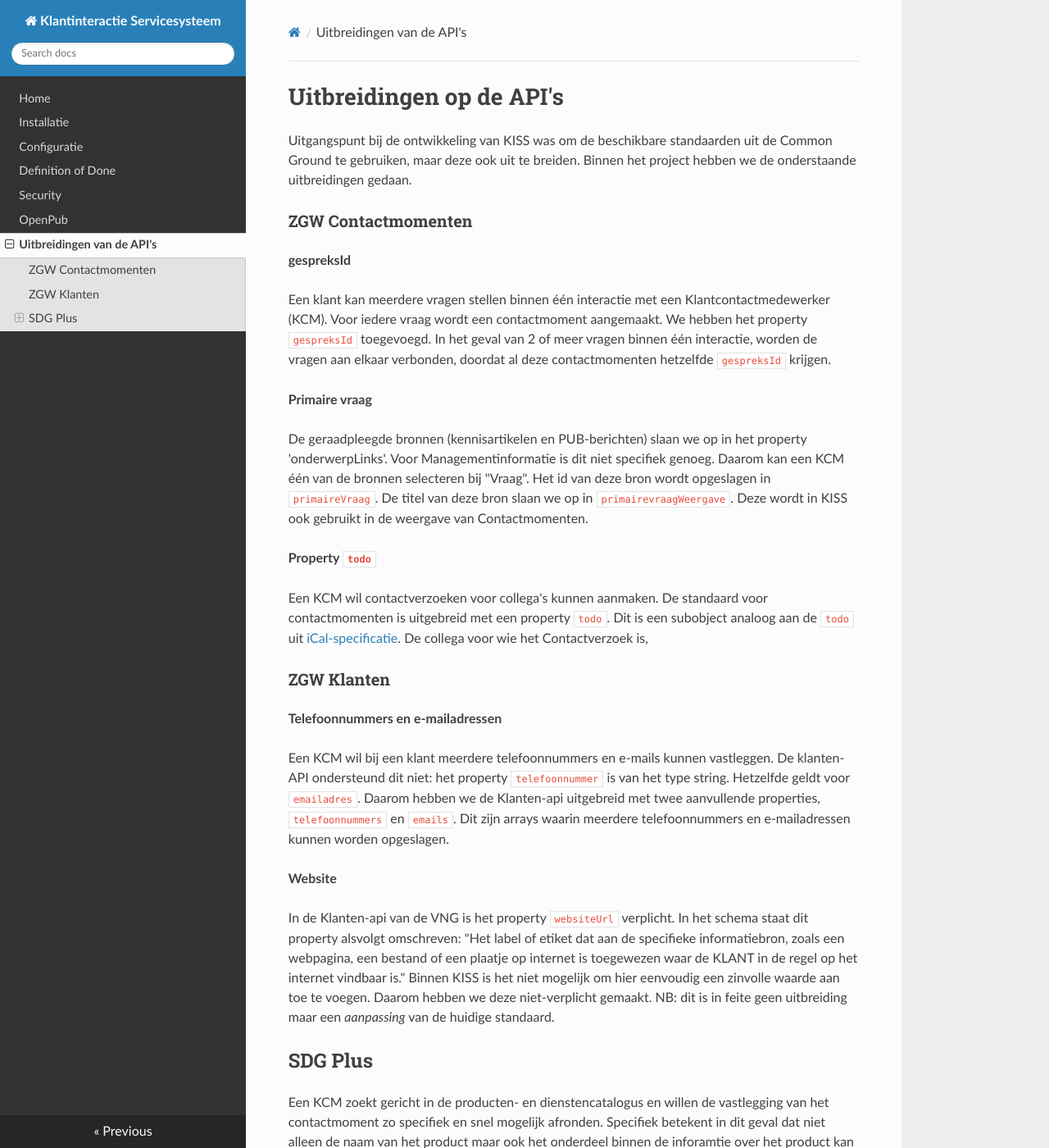
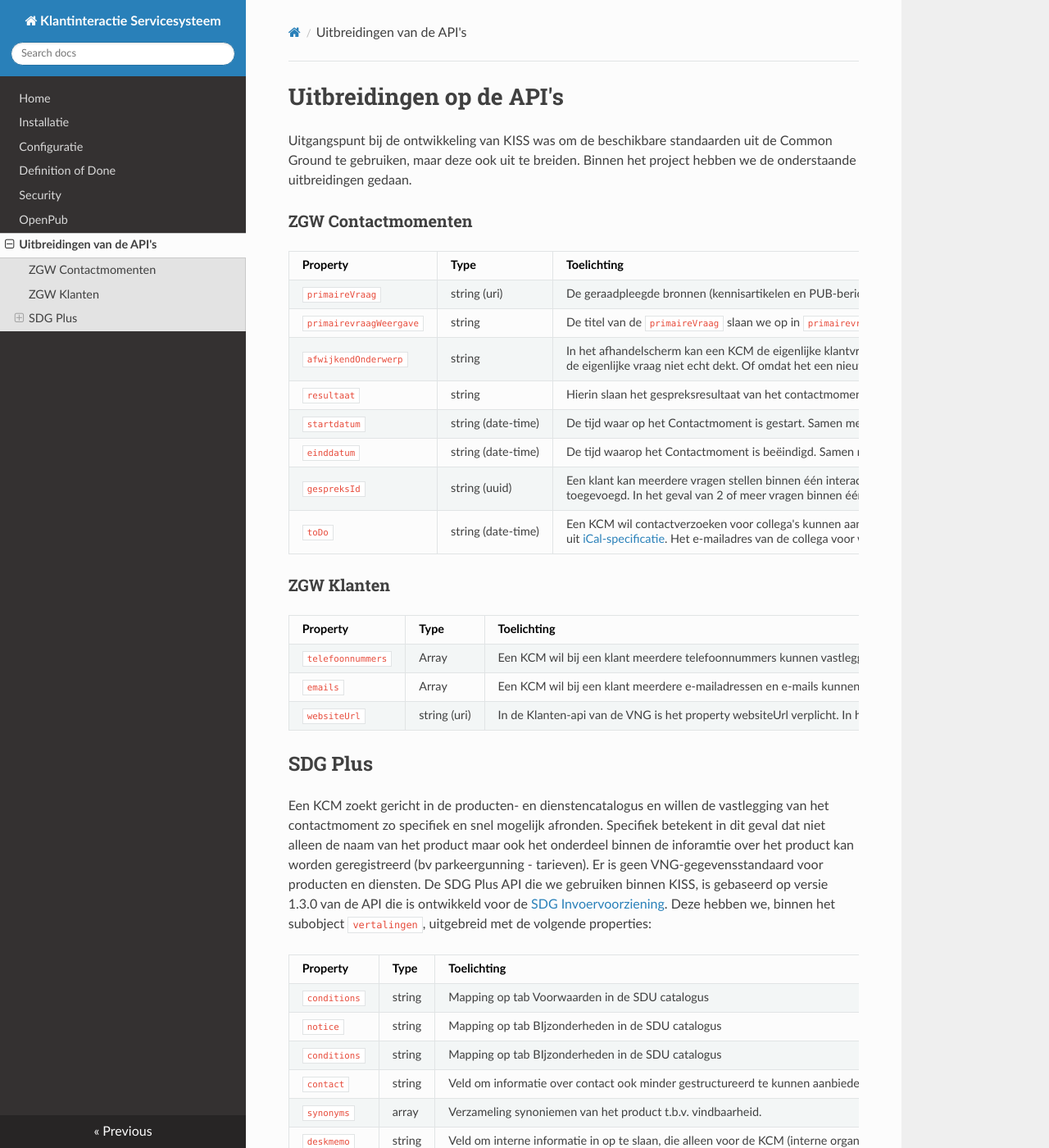
Before and after one commit to Klantinteractie-Servicesysteem/.github, an MkDocs documentation site: the page built from docs/UITBREIDING-APIS.md, in a window 1280 px wide and 1400 px high. Shown: the whole window at 82% size. Built offline with MkDocs 1.6.1, drawn with Linux system fonts in a browser that asks for light colours; nearby versions of some CDN libraries; some of the changed text lies outside the part shown.

Commit message:
Update UITBREIDING-APIS.md
Overzicht bijgewerkt, omdat vooral de uitbreidingen op Contacten niet volledig bleek. Weergave aangepast.

```diff
--- a/docs/UITBREIDING-APIS.md
+++ b/docs/UITBREIDING-APIS.md
@@ -3,33 +3,57 @@
 Uitgangspunt bij de ontwikkeling van KISS was om de beschikbare standaarden uit de Common Ground te gebruiken, maar deze ook uit te breiden. Binnen het project hebben we de onderstaande  uitbreidingen gedaan.
 
 ### ZGW Contactmomenten
-**gespreksId**
 
-Een klant kan meerdere vragen stellen binnen één interactie met een Klantcontactmedewerker (KCM). Voor iedere vraag wordt een contactmoment aangemaakt. We hebben het property `gespreksId` toegevoegd. In het geval van 2 of meer vragen binnen één interactie, worden de vragen aan elkaar verbonden, doordat al deze contactmomenten hetzelfde `gespreksId` krijgen.
+| Property  | Type | Toelichting |
+|--------|--------|--------|
+| `primaireVraag` | string (uri) | De geraadpleegde bronnen (kennisartikelen en PUB-berichten) slaan we op in het property `onderwerpLinks`. Voor Managementinformatie is dit niet specifiek genoeg. Daarom kan een KCM één van de bronnen selecteren bij "Vraag". De verwijzing naar deze bron wordt opgeslagen in `primaireVraag`. |
+| `primairevraagWeergave` | string | De titel van de `primaireVraag` slaan we op in `primairevraagWeergave`. Deze wordt in KISS ook gebruikt in de weergave van Contactmomenten: hiermee kan een KCM zien wat de vraag van de klant was. |
+| `afwijkendOnderwerp` | string | In het afhandelscherm kan een KCM de eigenlijke klantvraag invullen. Bijvoorbeeld omdat de `primaireVraagWeergave` de eigenlijke vraag niet echt dekt. Of omdat het een nieuwe vraag is, die nog niet in de bron is verwerkt (sticker in je paspoort). Ook deze informatie is in te zien door de KCM bij het bekijken van Contactmomenten. |
+| `resultaat` | string  | Hierin slaan het  gespreksresultaat van het contactmoment op, bijvoorbeeld 'Doorverbonden' of 'zelfstandig afgehandeld'.  |
+| `startdatum` | string (date-time) | De tijd waar op het Contactmoment is gestart. Samen met `einddatum` bepaaalt dit de gespreksduur. |
+| `einddatum` | string (date-time) | De tijd waarop het Contactmoment is beëindigd. Samen met `startdatum` bepaaalt dit de gespreksduur. |
+| `gespreksId` | string (uuid) | Een klant kan meerdere vragen stellen binnen één interactie met een Klantcontactmedewerker (KCM). Voor iedere vraag wordt een contactmoment aangemaakt. We hebben het property `gespreksId` toegevoegd. In het geval van 2 of meer vragen binnen één interactie, worden de vragen aan elkaar verbonden, doordat al deze contactmomenten hetzelfde `gespreksId` krijgen |
+| `toDo` | string (date-time) | Een KCM wil contactverzoeken voor collega's kunnen aanmaken. De standaard voor contactmomenten is uitgebreid met een property `todo`.  Dit is een subobject analoog aan de `todo` uit [iCal-specificatie](https://en.wikipedia.org/wiki/ICalendar). Het e-mailadres van de collega voor wie het Contactverzoek is, komt te staan in `toDo.attendees`. Als er een afdeling gekozen wordt, komt die ook in `toDo.attendees` te staan. |
 
-**Primaire vraag**
 
-De geraadpleegde bronnen (kennisartikelen en PUB-berichten) slaan we op in het property 'onderwerpLinks'. Voor Managementinformatie is dit niet specifiek genoeg. Daarom kan een KCM één van de bronnen selecteren bij "Vraag". Het id van deze bron wordt opgeslagen in `primaireVraag`. De titel van deze bron slaan we op in `primairevraagWeergave`. Deze wordt in KISS ook gebruikt in de weergave van Contactmomenten.
 
-**Property `todo`**
-
-Een KCM wil contactverzoeken voor collega's kunnen aanmaken. De standaard voor contactmomenten is uitgebreid met een property `todo`.  Dit is een subobject analoog aan de `todo` uit [iCal-specificatie](https://en.wikipedia.org/wiki/ICalendar). De collega voor wie het Contactverzoek is,
 
 ### ZGW Klanten
-**Telefoonnummers en e-mailadressen**
 
-Een KCM wil bij een klant meerdere telefoonnummers en e-mails kunnen vastleggen. De klanten-API ondersteund dit niet: het property `telefoonnummer` is van het type string. Hetzelfde geldt voor `emailadres`. Daarom hebben we de Klanten-api uitgebreid met twee aanvullende properties, `telefoonnummers` en `emails`. Dit zijn arrays waarin meerdere telefoonnummers en e-mailadressen kunnen worden opgeslagen.
+| Property  | Type | Toelichting |
+|--------|--------|--------|
+| `telefoonnummers` | Array | Een KCM wil bij een klant meerdere telefoonnummers kunnen vastleggen. De klanten-API ondersteund dit niet: het property `telefoonnummer` is van het type string. Daarom is hier de array toegevoegd, waarin meerdere telefoonnummers kunnen. Elk telefoonnummer bestaat uit `telefoonnummers.telefoonnummer` en `telefoonnummers.naam`.  |
+| `emails` | Array | Een KCM wil bij een klant meerdere e-mailadressen en e-mails kunnen vastleggen. De klanten-API ondersteund dit niet: het property `emailadres` is van het type string. Daarom is hier de array toegevoegd, waarin meerdere e-mailadressen in kunnen. Elk e-mailadres bestaat uit `emails.email` en `emails.naam`.  |
+| `websiteUrl` | string (uri)  |   In de Klanten-api van de VNG is het property websiteUrl verplicht. In het schema staat dit property alsvolgt omschreven: "Het label of etiket dat aan de specifieke informatiebron, zoals een webpagina, een bestand of een plaatje op internet is toegewezen waar de KLANT in de regel op het internet vindbaar is." Binnen KISS is het niet mogelijk om hier eenvoudig een zinvolle waarde aan toe te voegen. Daarom hebben we deze niet-verplicht gemaakt. NB: dit is in feite geen uitbreiding maar een _aanpassing_ van de huidige standaard. |
 
-**Website**
 
-In de Klanten-api van de VNG is het property `websiteUrl` verplicht. In het schema staat dit property alsvolgt omschreven: "Het label of etiket dat aan de specifieke informatiebron, zoals een webpagina, een bestand of een plaatje op internet is toegewezen waar de KLANT in de regel op het internet vindbaar is." Binnen KISS is het niet mogelijk om hier eenvoudig een zinvolle waarde aan toe te voegen. Daarom hebben we deze niet-verplicht gemaakt. NB: dit is in feite geen uitbreiding maar een _aanpassing_ van de huidige standaard.
 
 ## SDG Plus
-Een KCM zoekt gericht in de producten- en dienstencatalogus en willen de vastlegging van het contactmoment zo specifiek en snel mogelijk afronden. Specifiek betekent in dit geval dat niet alleen de naam van het product maar ook het onderdeel binnen de inforamtie over het product kan worden geregistreerd (bv parkeergunning - tarieven). Er is geen VNG-gegevensstandaard voor producten en diensten. De SDG Plus api die we gebruiken binnen KISS, is gebaseerd op de api die is ontwikkeld voor de SDG Invoervoorziening. Deze hebben we, binnen het subobject `vertalingen`, uitgebreid met  `conditions` (voorwaarden), `notice` (bijzonderheden), `contact`,  `synonyms`, en  `deskmemo` (interne informatie). Hiermee sluiten we aan bij de producten- en dienstenscatalogi  die veel Klantcontact medewerkers van Dimpact nu gebruiken: de PDC van SDU. We gebruiken deze properties uit SDG op dit moment niet: `bewijs`, `vereisten` en `wat te doen bij geen reactie`.
+Een KCM zoekt gericht in de producten- en dienstencatalogus en willen de vastlegging van het contactmoment zo specifiek en snel mogelijk afronden. Specifiek betekent in dit geval dat niet alleen de naam van het product maar ook het onderdeel binnen de inforamtie over het product kan worden geregistreerd (bv parkeergunning - tarieven). Er is geen VNG-gegevensstandaard voor producten en diensten. De SDG Plus API die we gebruiken binnen KISS, is gebaseerd op versie 1.3.0 van de API die is ontwikkeld voor de [SDG Invoervoorziening](https://github.com/maykinmedia/sdg-invoervoorziening). Deze hebben we, binnen het subobject `vertalingen`,  uitgebreid met de volgende properties:
+
+| Property  | Type | Toelichting |
+|--------|--------|--------|
+| `conditions` | string | Mapping op tab Voorwaarden in de SDU catalogus |
+| `notice` | string | Mapping op tab BIjzonderheden in de SDU catalogus |
+| `conditions` | string | Mapping op tab BIjzonderheden in de SDU catalogus |
+| `contact` | string | Veld om informatie over contact ook minder gestructureerd te kunnen aanbieden |
+| `synonyms` | array | Verzameling synoniemen van het product t.b.v. vindbaarheid. |
+| `deskmemo` | string | Veld om interne informatie in op te slaan, die alleen voor de KCM (interne organisatie) bestemd is. |
+
+NB: De API moet eigenlijk geüpgrade worden, om aan te sluiten bij SDG versie 1.7.2. Op dat moment zou eigenlijk ook de toevoeging van `conditions` herzien moeten worden: de informatie hierin past prima in het veld `vereisten` van de SDG.
+
 
 ### Medewerkers
 
-Een KCM wil collega’s uit de eigen organisatie kunnen opzoeken om te raadplegen, door te verwijzen of een contactverzoek voor klaar te zetten. Er is geen VNG gegevensstandaard voor deze bron. Binnen KISS is een opzet gemaakt voor het Smoelenboek. Deze is gebaseerd op de HR-JSON-standaarden van [HR Open Standards](https://www.hropenstandards.org/). De properties `department` `description`, `function` en  `replacement` zijn in overleg met Dimpact aangevuld met een aantal meer Smoelenboek-achtige gegevens. `skills` een string-type waarin beschreven is: wat doe je, wat kun je. `availabilities`, een array met daarin voor de vijf weekdagen per dagdelen aangegeven of iemand aanwezig is (true) of niet (false). Voor contactgegevens is een subobject `contact` toegevoegd, qua structuur analoog aan naam en contactgegevens uit de Klanten-api.
+Een KCM wil collega’s uit de eigen organisatie kunnen opzoeken om te raadplegen, door te verwijzen of een contactverzoek voor klaar te zetten. Er is geen VNG gegevensstandaard voor deze bron. Binnen KISS is een opzet gemaakt voor het Smoelenboek. Deze is gebaseerd op de HR-JSON-standaarden van [HR Open Standards](https://www.hropenstandards.org/). De properties `department` `description`, `function` en  `replacement` zijn in overleg met Dimpact aangevuld met een aantal meer Smoelenboek-achtige gegevens:
+
+| Property  | Type | Toelichting |
+|--------|--------|--------|
+| `skills` | string | Veld waarin een medewerker de vraag Wat doe je en wat kun je? kan beantwoorden. |
+| `availabilities` | array | Array met daarin voor de vijf werkdagen in de week per dagdeel aangegeven of iemand aanwezig is (true) of niet (false) |
+| `contact` | subobject | Subobject dat qua structuur analoog is aan naam en contactgegevens uit de Klanten-api |
+
+
 
 ### OpenAPI specificatie
 De volledige implementatie van alle API's vindt u [in ReDoc](https://redocly.github.io/redoc/?nocors&url=https://kissdevelopment-dimpact.commonground.nu/openapi.json).
```
